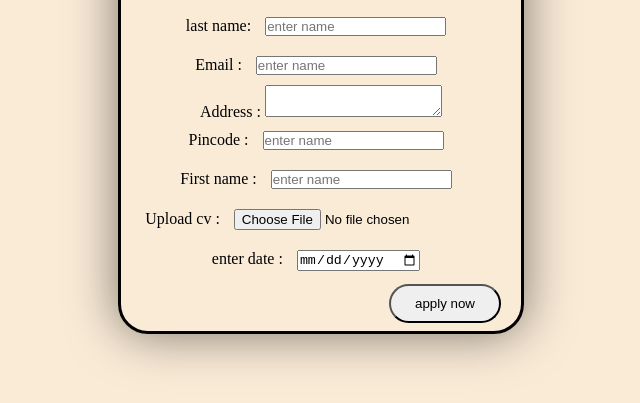
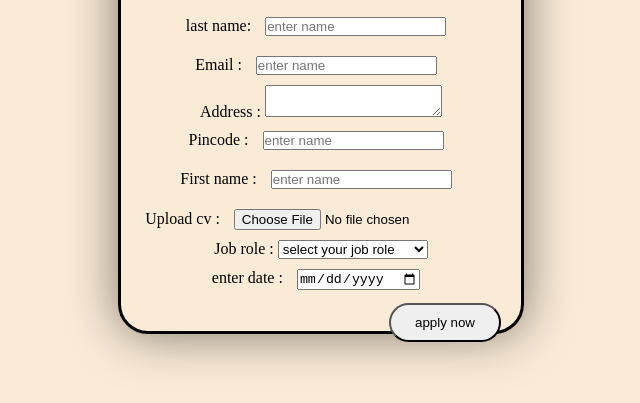
Before and after one commit to Moksh456/Full-stack-web-development-, a plain HTML site: page _ frontend-development-/frontend projects/JOB APPLICATION FORM/sk.html in a window 1280 px wide. Shown: the part 269-672 px from the top of the page, without its empty margins (319-959 px from the left). Drawn offline with Linux system fonts and the light colour scheme.

Commit message:
adding project file

```diff
--- a/_ frontend-development-/frontend projects/JOB APPLICATION FORM/sk.html
+++ b/_ frontend-development-/frontend projects/JOB APPLICATION FORM/sk.html
@@ -50,6 +50,17 @@
              <input type="file" id="name" placeholder="enter name">
           </div>
 
+          <div>
+            <label for="job">Job role :</label>
+            <select name="" id="">
+               <option value="">select your job role</option>
+               <option value="mern">mern stack developer</option>
+               <option value="java developer">java develoepr</option>
+               <option value="frontend">frontend developer</option>
+               <option value=""></option>
+            </select>
+          </div>
+
         <div id="date">
             <label for="name"> enter date : </label>
              <input type="date" id="name" placeholder="enter name">
```
